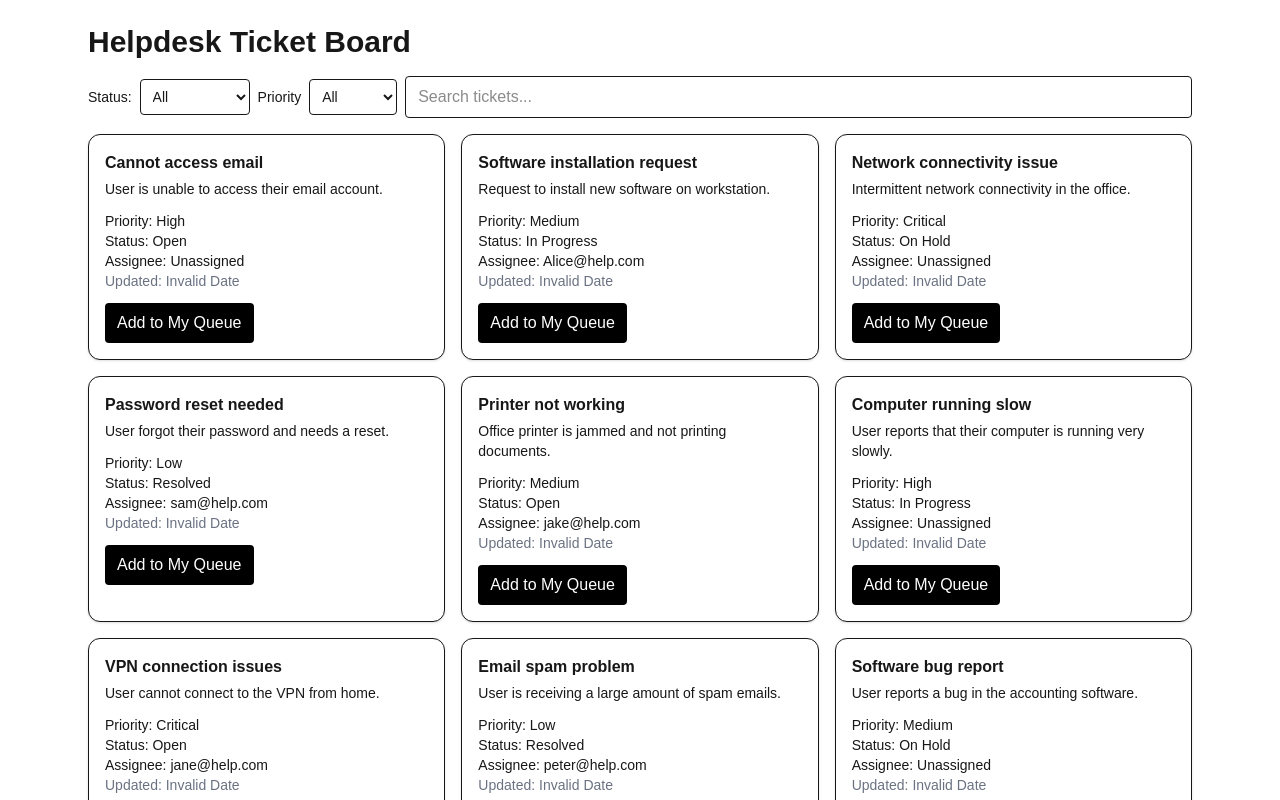
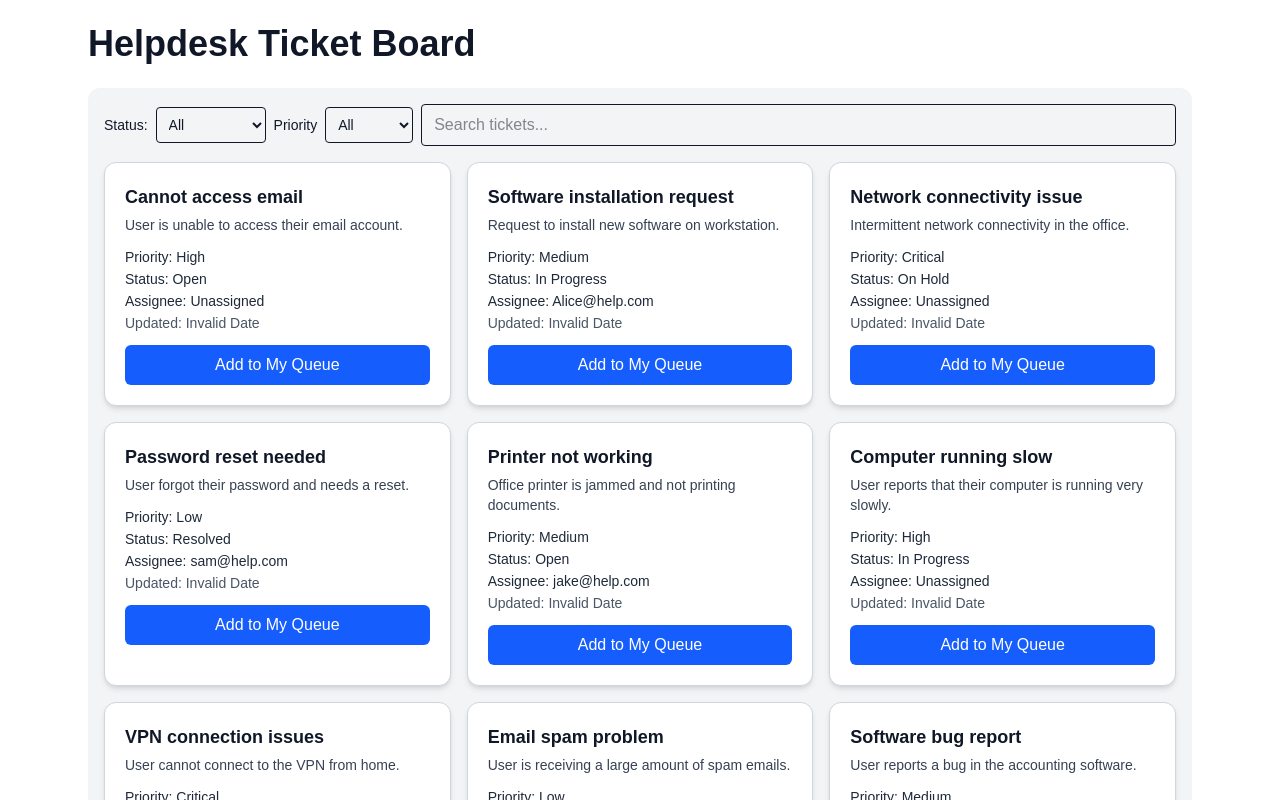
Before and after one commit to KieferBairs/helpdesk-board, a Next.js app: page / in a window 1280 px wide. Shown: the top 800 px of the page. Built offline with nearby package versions, Linux system fonts and the light colour scheme.

Commit message:
Made changes to layout to improve user expereicne

```diff
--- a/src/app/components/Board.jsx
+++ b/src/app/components/Board.jsx
@@ -107,7 +107,7 @@ export default function Board() {
   const clearQueue = useCallback(() => setQueue({}), []);
 
   return (
-    <section className="space-y-4">
+    <section className="space-y-4 text-gray-900 bg-gray-100 p-4 rounded-xl">
       <div className="flex flex-wrap gap-2 items-center">
         <StatusFilter
           value={filters.status}
--- a/src/app/components/TicketCard.jsx
+++ b/src/app/components/TicketCard.jsx
@@ -2,26 +2,27 @@
 
 export default function TicketCard({ ticket, onAdd, isQueued }) {
   return (
-    <article className="border rounded-xl p-4 bg-white shadow-sm">
-      <h3 className="font-semibold">{ticket.title}</h3>
-      <p className="text-sm text-black-600 mt-1 line-clamp-2">{ticket.description}</p>
+    <article className="border border-gray-300 rounded-xl p-5 bg-white shadow-md">
+  <h3 className="font-semibold text-lg text-gray-900">{ticket.title}</h3>
+  <p className="text-sm text-gray-700 mt-1 line-clamp-2">{ticket.description}</p>
 
-      <div className="mt-3 text-sm">
+  <div className="mt-3 text-sm text-gray-800 space-y-0.5">
     <div><span className="font-medium">Priority:</span> {ticket.priority}</div>
     <div><span className="font-medium">Status:</span> {ticket.status}</div>
     <div><span className="font-medium">Assignee:</span> {ticket.assignee}</div>
-        <div className="text-gray-500">Updated: {new Date(ticket.updatedAt).toLocaleString()}</div>
+    <div className="text-gray-600">Updated: {new Date(ticket.updatedAt).toLocaleString()}</div>
   </div>
 
   <button
-        className="mt-3 rounded px-3 py-2 bg-black text-white disabled:opacity-50"
+    className="mt-3 w-full rounded-md px-3 py-2 bg-blue-600 text-white font-medium hover:bg-blue-700 disabled:bg-gray-400 disabled:cursor-not-allowed"
     onClick={onAdd}
     disabled={isQueued}
   >
     {isQueued ? 'In My Queue' : 'Add to My Queue'}
   </button>
 
-      {isQueued && <p className="text-xs text-black-500 mt-2">This ticket is already in your queue.</p>}
+  {isQueued && <p className="text-xs text-gray-600 mt-2">This ticket is already in your queue.</p>}
 </article>
+
   );
 }
--- a/src/app/page.js
+++ b/src/app/page.js
@@ -3,7 +3,7 @@ import Board from './components/Board';
 export default function HomePage() {
   return (
     <main className="mx-auto max-w-6xl p-6">
-      <h1 className="text-3xl font-bold mb-4">Helpdesk Ticket Board</h1>
+      <h1 className="text-4xl font-extrabold mb-6 text-gray-900">Helpdesk Ticket Board</h1>
       <Board />
     </main>
   );
```
Lines whose indentation alone changed are shown as unchanged.
